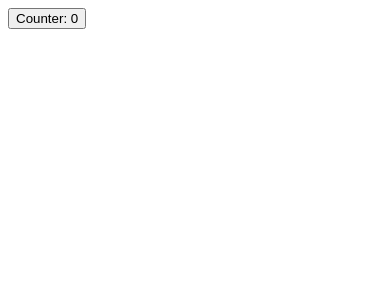
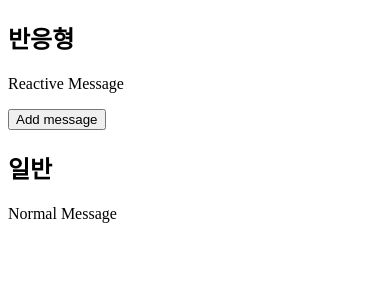
Before and after one commit to Donggwon-Seo/learn-vue3, a Vue app: page / in a window 390 px wide. Shown: the top 300 px of the page. Built offline with nearby package versions, Linux system fonts and the light colour scheme.

Commit message:
반응형 메세지와 일반 메세지의 차이

```diff
--- a/src/App.vue
+++ b/src/App.vue
@@ -1,22 +1,30 @@
 <template>
 	<div>
-		<button v-on:click="increment">Counter: {{ counter }}</button>
+		<h2>반응형</h2>
+		<p>{{ reactiveMessage }}</p>
+		<button v-on:click="addReactiveMesssage">Add message</button>
+		<h2>일반</h2>
+		<p>{{ normalMessage }}</p>
 	</div>
 </template>
 
 <script>
-import { onMounted, ref } from "vue";
+import { ref } from "vue";
 
 export default {
 	setup() {
-		const counter = ref(0);
-		const increment = () => counter.value++;
-		onMounted(() => {
-			console.log("컴포넌트가 마운트 되었습니다.");
-		});
+		const reactiveMessage = ref("Reactive Message");
+
+		const addReactiveMesssage = () => {
+			reactiveMessage.value = reactiveMessage.value + "!";
+		};
+
+		const normalMessage = "Normal Message";
+
 		return {
-			counter,
-			increment,
+			reactiveMessage,
+			normalMessage,
+			addReactiveMesssage,
 		};
 	},
 };
```
